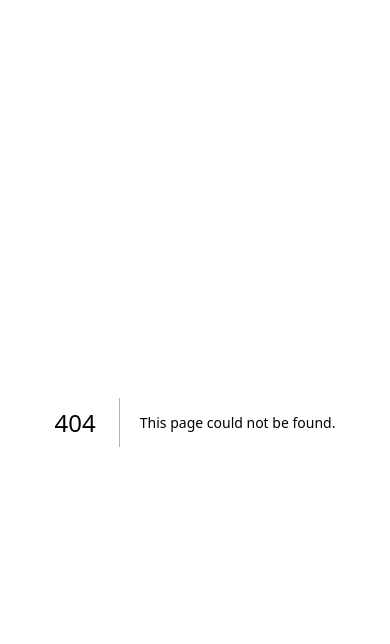
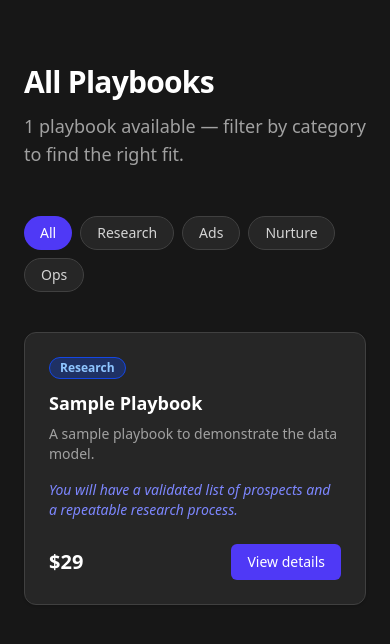
Before and after one commit to rahulsoni25/WorkflowStacks-Kilo-Edition, a Next.js app: page /playbooks in a window 390 px wide. Before the commit this address had no page. Shown: the top 644 px of the page. Built offline with nearby package versions, Linux system fonts and the light colour scheme.

Commit message:
feat: add /playbooks list page with category filter chips and responsive card grid

```diff
--- /dev/null
+++ b/src/app/playbooks/PlaybooksClient.tsx
@@ -0,0 +1,106 @@
+"use client";
+
+import Link from "next/link";
+import { useState } from "react";
+import type { Playbook } from "@/lib/playbooks";
+
+const CATEGORIES = [
+  { label: "All", value: "all" },
+  { label: "Research", value: "research" },
+  { label: "Ads", value: "ads" },
+  { label: "Nurture", value: "nurture" },
+  { label: "Ops", value: "ops" },
+] as const;
+
+const CATEGORY_COLORS: Record<string, string> = {
+  research: "bg-blue-900/60 text-blue-300 border border-blue-700",
+  ads: "bg-orange-900/60 text-orange-300 border border-orange-700",
+  nurture: "bg-green-900/60 text-green-300 border border-green-700",
+  ops: "bg-purple-900/60 text-purple-300 border border-purple-700",
+};
+
+interface PlaybooksClientProps {
+  playbooks: Playbook[];
+}
+
+export default function PlaybooksClient({ playbooks }: PlaybooksClientProps) {
+  const [activeCategory, setActiveCategory] = useState<string>("all");
+
+  const filtered =
+    activeCategory === "all"
+      ? playbooks
+      : playbooks.filter((p) => p.category === activeCategory);
+
+  return (
+    <div>
+      {/* Category filter chips */}
+      <div className="flex flex-wrap gap-2 mb-10">
+        {CATEGORIES.map((cat) => (
+          <button
+            key={cat.value}
+            onClick={() => setActiveCategory(cat.value)}
+            className={`rounded-full px-4 py-1.5 text-sm font-medium transition-colors focus-visible:outline focus-visible:outline-2 focus-visible:outline-offset-2 focus-visible:outline-indigo-500 ${
+              activeCategory === cat.value
+                ? "bg-indigo-600 text-white"
+                : "bg-neutral-800 text-neutral-300 border border-neutral-700 hover:border-neutral-500 hover:text-white"
+            }`}
+          >
+            {cat.label}
+          </button>
+        ))}
+      </div>
+
+      {/* Playbook grid */}
+      {filtered.length === 0 ? (
+        <p className="text-neutral-400 text-center py-16">
+          No playbooks found in this category yet.
+        </p>
+      ) : (
+        <div className="grid gap-6 sm:grid-cols-2 lg:grid-cols-3">
+          {filtered.map((playbook) => (
+            <div
+              key={playbook.slug}
+              className="flex flex-col rounded-xl border border-neutral-700 bg-neutral-800 p-6 shadow-sm hover:border-neutral-500 transition-colors"
+            >
+              {/* Category badge */}
+              <span
+                className={`self-start rounded-full px-2.5 py-0.5 text-xs font-semibold capitalize ${
+                  CATEGORY_COLORS[playbook.category] ??
+                  "bg-neutral-700 text-neutral-300"
+                }`}
+              >
+                {playbook.category}
+              </span>
+
+              {/* Name */}
+              <h2 className="mt-3 text-lg font-semibold leading-snug">
+                {playbook.name}
+              </h2>
+
+              {/* Short description */}
+              <p className="mt-2 flex-1 text-sm text-neutral-400">
+                {playbook.short_description}
+              </p>
+
+              {/* Outcome text */}
+              <p className="mt-4 text-sm italic text-indigo-400">
+                {playbook.outcome_text}
+              </p>
+
+              {/* Price + CTA */}
+              <div className="mt-6 flex items-center justify-between">
+                <span className="text-xl font-bold">${playbook.price_usd}</span>
+                <Link
+                  href={`/playbooks/${playbook.slug}`}
+                  className="rounded-md bg-indigo-600 px-4 py-2 text-sm font-medium text-white hover:bg-indigo-500 transition-colors"
+                >
+                  View details
+                </Link>
+              </div>
+            </div>
+          ))}
+        </div>
+      )}
+    </div>
+  );
+}
--- /dev/null
+++ b/src/app/playbooks/page.tsx
@@ -0,0 +1,32 @@
+import { getPlaybooks } from "@/lib/playbooks";
+import PlaybooksClient from "./PlaybooksClient";
+
+export const metadata = {
+  title: "Playbooks | StackFinder",
+  description:
+    "Browse all growth playbooks. Filter by category and find the right playbook for your goals.",
+};
+
+export default function PlaybooksPage() {
+  const playbooks = getPlaybooks();
+
+  return (
+    <main className="min-h-screen bg-neutral-900 text-white">
+      <div className="mx-auto max-w-7xl px-6 py-16">
+        {/* Page header */}
+        <div className="mb-12">
+          <h1 className="text-3xl font-extrabold tracking-tight sm:text-4xl">
+            All Playbooks
+          </h1>
+          <p className="mt-3 text-lg text-neutral-400">
+            {playbooks.length} playbook{playbooks.length !== 1 ? "s" : ""}{" "}
+            available — filter by category to find the right fit.
+          </p>
+        </div>
+
+        {/* Client component handles filtering + grid */}
+        <PlaybooksClient playbooks={playbooks} />
+      </div>
+    </main>
+  );
+}
```
